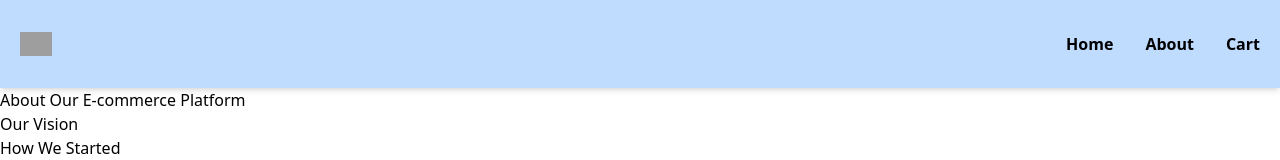
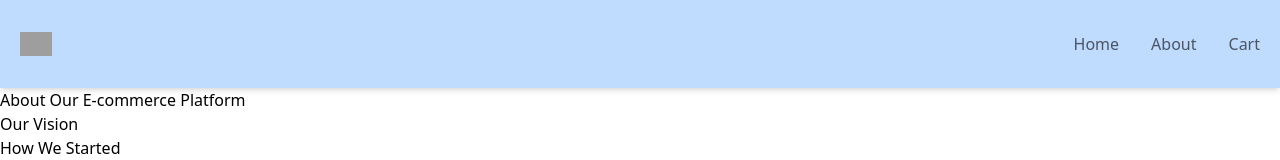
Before and after one commit to Maksym82/tailwind-and-css-modules, a React (Vite) app: page /about in a window 1280 px wide. Shown: the top 160 px of the page. Built offline with nearby package versions, Linux system fonts and the light colour scheme; grey boxes are pictures that could not be loaded.

Commit message:
Add styles

```diff
--- /dev/null
+++ b/src/UI/NavLinkMenu.jsx
@@ -0,0 +1,9 @@
+import { NavLink } from "react-router-dom";
+
+export default function NavMenuLink({ to, children }) {
+    return (
+        <NavLink className="text-gray-600" to={to}>
+            {children}
+        </NavLink>
+    )
+}
--- a/src/components/Header.jsx
+++ b/src/components/Header.jsx
@@ -1,4 +1,4 @@
-import { NavLink } from "react-router-dom";
+import NavMenuLink from "../UI/NavLinkMenu";
 
 function Header() {
   return (
@@ -7,13 +7,20 @@
       <img className="h-6" src="/logo.svg" alt="logo" />
       <nav>
         <ul className="flex space-x-8">
-          <li className=""><NavLink className="font-semibold" to={"/"}>Home</NavLink></li>
-          <li className=""><NavLink className="font-semibold" to={"/about"}>About</NavLink></li>
-          <li className=""><NavLink className="font-semibold" to={"/cart"}>Cart</NavLink></li>
+          <li>
+            <NavMenuLink to={"/"}>Home</NavMenuLink>
+          </li>
+          <li>
+            <NavMenuLink to={"/about"}>About</NavMenuLink>
+          </li>
+          <li>
+            <NavMenuLink to={"/cart"}>Cart</NavMenuLink>
+          </li>
+
         </ul>
       </nav>
     </header>
-  );
+  )
 }
 
 export default Header;
--- a/src/index.css
+++ b/src/index.css
@@ -1,3 +1,9 @@
 @tailwind base;
 @tailwind components;
 @tailwind utilities;
+
+/* @layer components {
+  .links {
+    @apply text-2xl font-semibold text-blue-500 hover:text-cyan-900;
+  }
+} */
```
